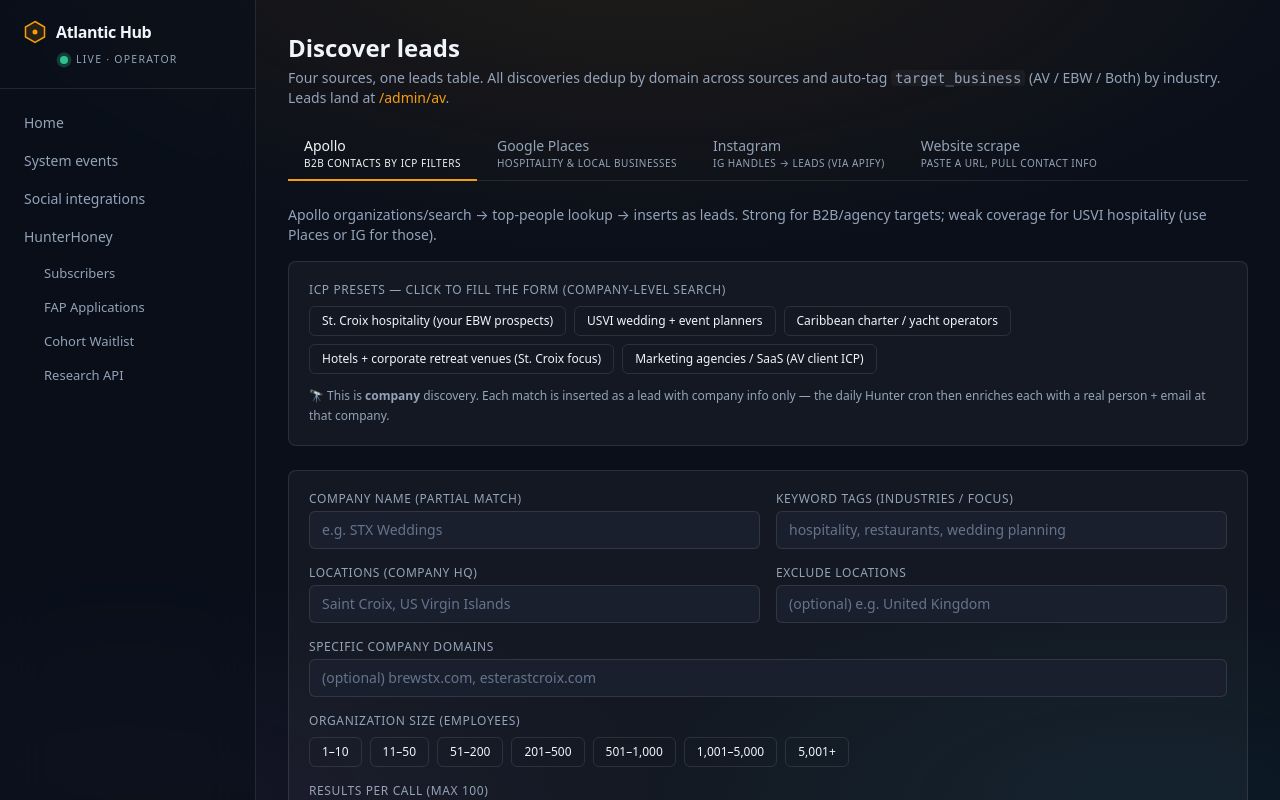
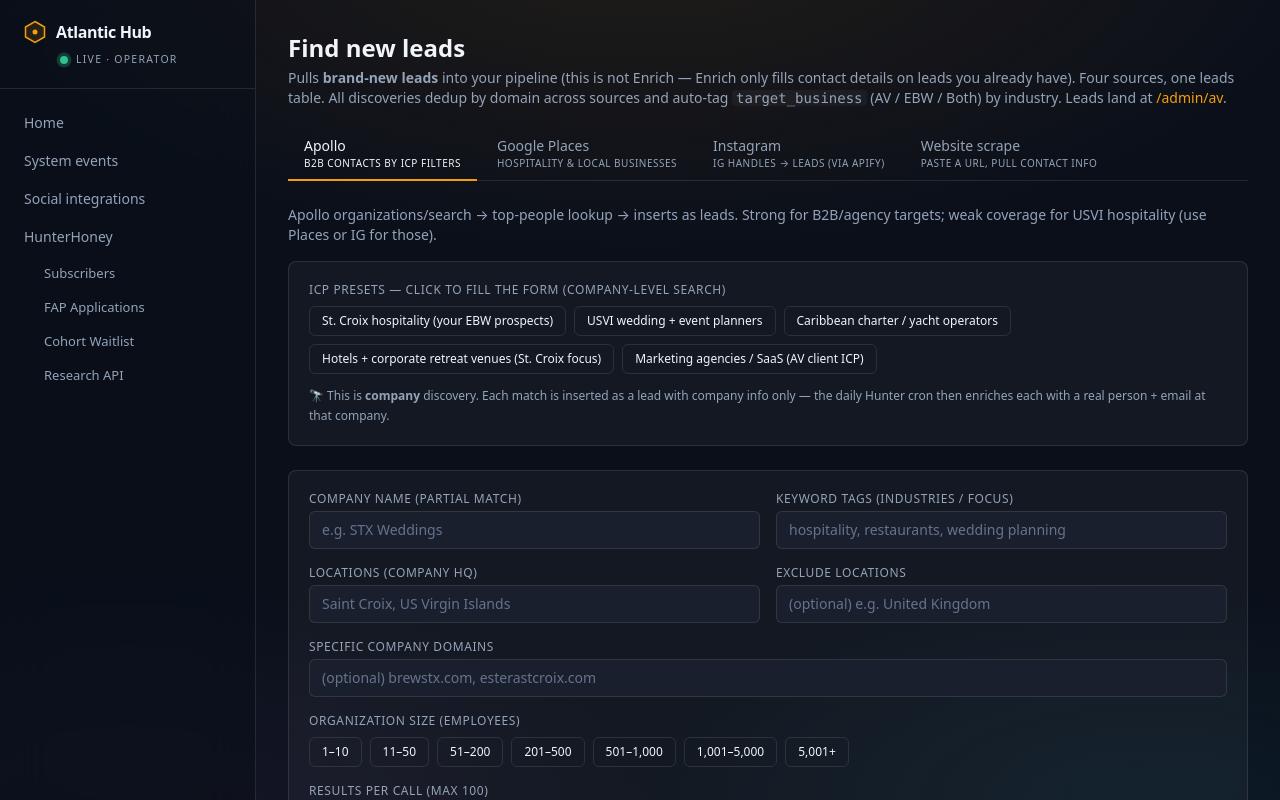
Before and after one commit to valfulton/atlantic-hub, a Next.js app: page /admin/av/discover in a window 1280 px wide. Shown: the top 800 px of the page. Built offline with nearby package versions, Linux system fonts and the light colour scheme.

Commit message:
Find new leads relabel + fix audit cross-contamination (ground by client_id, not email)

```diff
--- a/app/admin/av/discover/page.tsx
+++ b/app/admin/av/discover/page.tsx
@@ -32,11 +32,13 @@ export default function DiscoverPage({
 
   return (
     <div>
-      <h1 className="text-2xl font-semibold mb-1">Discover leads</h1>
+      <h1 className="text-2xl font-semibold mb-1">Find new leads</h1>
       <p className="text-sm text-muted mb-5">
-        Four sources, one leads table. All discoveries dedup by domain across sources and
-        auto-tag <code className="bg-surface px-1 rounded">target_business</code> (AV / EBW /
-        Both) by industry. Leads land at{' '}
+        Pulls <strong>brand-new leads</strong> into your pipeline (this is not Enrich — Enrich only
+        fills contact details on leads you already have). Four sources, one leads table. All
+        discoveries dedup by domain across sources and auto-tag{' '}
+        <code className="bg-surface px-1 rounded">target_business</code> (AV / EBW / Both) by
+        industry. Leads land at{' '}
         <Link href="/admin/av" className="text-brand hover:underline">
           /admin/av
         </Link>
--- a/components/Sidebar.tsx
+++ b/components/Sidebar.tsx
@@ -16,7 +16,7 @@ const HH_NAV = [
 const AV_NAV = [
   { href: '/admin/av', label: 'Atlantic & Vine', section: 'tenant' as const },
   { href: '/admin/av/clients', label: 'Clients', section: 'sub' as const },
-  { href: '/admin/av/discover', label: 'Discover leads', section: 'sub' as const },
+  { href: '/admin/av/discover', label: 'Find new leads', section: 'sub' as const },
   { href: '/admin/av/import', label: 'Import CSV', section: 'sub' as const },
   { href: '/admin/av/outreach', label: 'Outreach', section: 'sub' as const },
   { href: '/admin/pr', label: 'PR engine', section: 'sub' as const },
--- a/lib/ai/score_and_audit.ts
+++ b/lib/ai/score_and_audit.ts
@@ -31,7 +31,7 @@ import {
   OpenAIApiError
 } from '@/lib/openai/client';
 import { logEvent } from '@/lib/events/log';
-import { extractBriefSeedFromIntake } from '@/lib/client/intake_brief';
+import { getBriefSeed } from '@/lib/client/brief_store';
 import type { RowDataPacket, ResultSetHeader } from 'mysql2';
 
 const MODEL = 'gpt-4o-mini';
@@ -73,6 +73,7 @@ interface LeadRow extends RowDataPacket {
   target_business: 'av' | 'ebw' | 'both';
   source_type: string;
   challenge: string | null;
+  client_id: number | null;
 }
 
 interface AiScorePayload {
@@ -175,7 +176,7 @@ export async function scoreAndAuditLead(leadId: number): Promise<ScoreAndAuditRe
 
   const [rows] = await db.execute<LeadRow[]>(
     `SELECT id, audit_id, company, contact_name, contact_title, email, phone, website,
-            industry, target_business, source_type, challenge
+            industry, target_business, source_type, challenge, client_id
        FROM leads
       WHERE id = ?
         AND archived_at IS NULL
@@ -219,21 +220,17 @@ export async function scoreAndAuditLead(leadId: number): Promise<ScoreAndAuditRe
     };
   }
 
-  // If this lead belongs to a client account (matched by their real email),
-  // ground the audit in the client's OWN intake/brief answers instead of
-  // guessing. Prospect leads (no matching client_user) get no brief context, so
-  // their audit is unchanged. Non-fatal: the audit still runs without it.
+  // If this lead BELONGS TO a client account, ground the audit in that client's
+  // OWN brief/intake answers. Scoped strictly by lead.client_id (NOT email) — a
+  // prior email-match here cross-contaminated test accounts that shared an email
+  // (e.g. valrealestate pulling Chef Alex Forsythe's intake). Prospect leads
+  // (client_id NULL) get NO brief context, so their audit is unchanged.
+  // Non-fatal: the audit still runs without it.
   let briefContext: string | null = null;
   try {
-    if (lead.email && !/^(prospect|apollo|noemail)\+/i.test(lead.email)) {
-      const [cuRows] = await db.execute<(RowDataPacket & { intake_payload: unknown })[]>(
-        `SELECT intake_payload FROM client_users
-          WHERE email = ? AND archived_at IS NULL
-          ORDER BY client_user_id DESC LIMIT 1`,
-        [lead.email]
-      );
-      if (cuRows[0]?.intake_payload) {
-        const seed = extractBriefSeedFromIntake(cuRows[0].intake_payload);
+    if (lead.client_id != null) {
+      const seed = await getBriefSeed('av', lead.client_id);
+      if (seed) {
         const parts: string[] = [];
         if (seed.whyAdvertise) parts.push(`Why they advertise: ${seed.whyAdvertise}`);
         if (seed.goals) parts.push(`Their 90-day goals: ${seed.goals}`);
@@ -246,7 +243,7 @@ export async function scoreAndAuditLead(leadId: number): Promise<ScoreAndAuditRe
         if (seed.competitors) parts.push(`Competitors they named: ${seed.competitors}`);
         if (parts.length) {
           briefContext =
-            'The client completed an intake brief in their own words. Ground the audit in these and do not contradict them:\n- ' +
+            'This lead belongs to a client who completed an intake brief in their own words. Ground the audit in these and do not contradict them:\n- ' +
             parts.join('\n- ');
         }
       }
```
